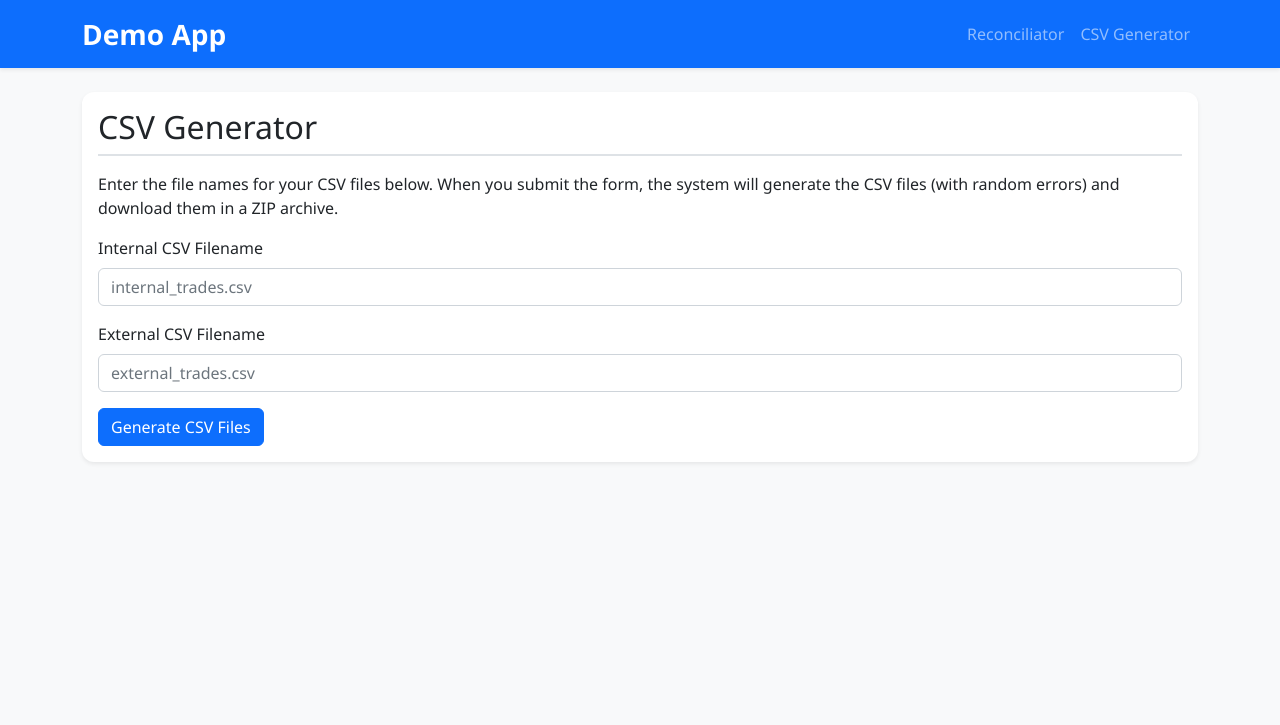
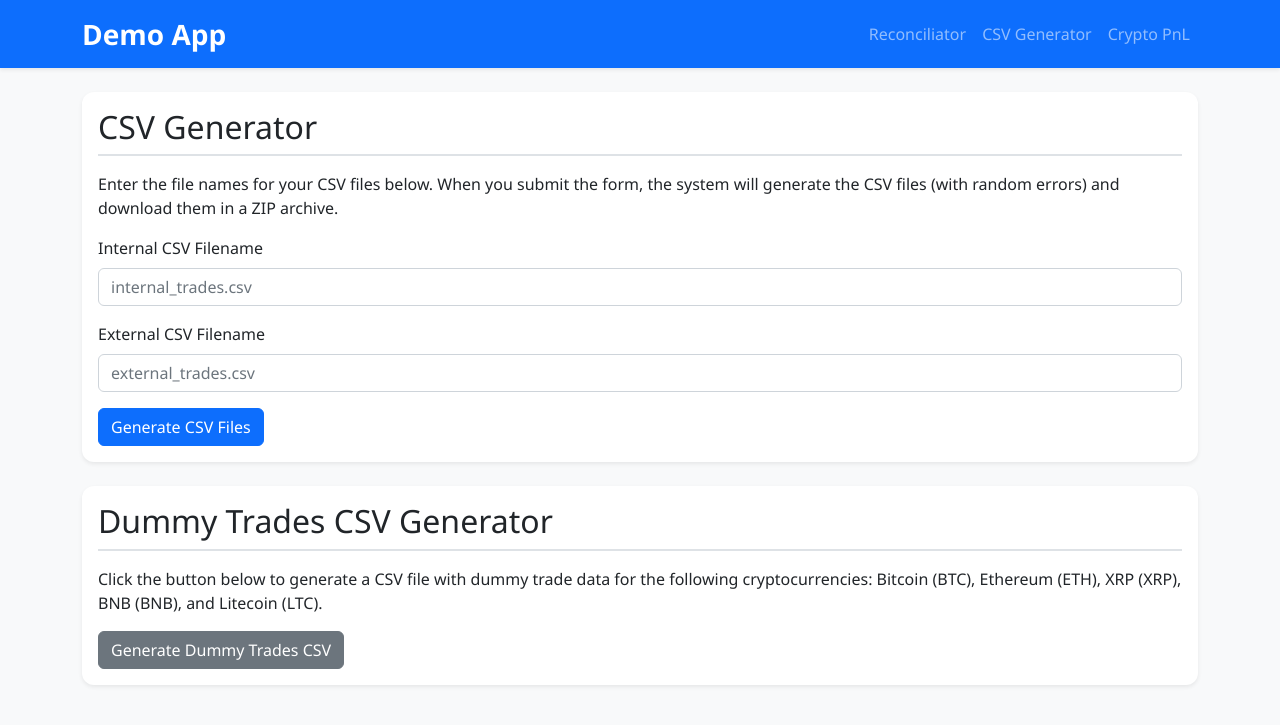
Before and after one commit to Dev-0S/CSV-Reconciliation, a Django app: page /generate_csv/ in a window 1280 px wide. Shown: the top 725 px of the page. Run offline with Django 5.2, Linux system fonts and the light colour scheme.

Commit message:
new page for pnl

```diff
--- a/reconciliation/templates/reconciliation/base.html
+++ b/reconciliation/templates/reconciliation/base.html
@@ -25,6 +25,9 @@
                     <li class="nav-item">
                         <a class="nav-link" href="{% url 'generate_csv' %}">CSV Generator</a>
                     </li>
+                    <li class="nav-item"></li>
+                        <a class="nav-link" href="{% url 'crypto_pnl' %}">Crypto PnL</a>
+                    </li>
                 </ul>
             </div>
         </div>
--- a/reconciliation/templates/reconciliation/generate_csv.html
+++ b/reconciliation/templates/reconciliation/generate_csv.html
@@ -22,4 +22,16 @@
         </form>
     </div>
 </div>
+
+<!-- New Section for Dummy Trades CSV Generation -->
+<div class="card mb-4 shadow-sm">
+    <div class="card-body">
+        <h2 class="card-title">Dummy Trades CSV Generator</h2>
+        <p class="card-text">
+            Click the button below to generate a CSV file with dummy trade data for the following cryptocurrencies:
+            Bitcoin (BTC), Ethereum (ETH), XRP (XRP), BNB (BNB), and Litecoin (LTC).
+        </p>
+        <a href="{% url 'generate_dummy_trades' %}" class="btn btn-secondary">Generate Dummy Trades CSV</a>
+    </div>
+</div>
 {% endblock %}
--- a/reconciliation/urls.py
+++ b/reconciliation/urls.py
@@ -4,4 +4,7 @@ from . import views
 urlpatterns = [
     path('', views.index, name='index'),
     path('generate_csv/', views.generate_csv_view, name='generate_csv'),
+    path('crypto_pnl/', views.crypto_pnl_view, name='crypto_pnl'),
+    path('generate_dummy_trades/', views.generate_dummy_trades_csv, name='generate_dummy_trades'),
+
 ]
--- a/reconciliation/views.py
+++ b/reconciliation/views.py
@@ -5,11 +5,13 @@ import zipfile
 from django.shortcuts import render
 from django.http import HttpResponse
 from django.contrib import messages
+import requests
+import csv, io
+from django.shortcuts import render
+from django.http import HttpResponse
 
 def index(request):
-    """
-    Reconciliator view: accepts two CSV files, performs reconciliation, and displays results.
-    """
+
     reconciliation_result = None
 
     if request.method == 'POST':
@@ -77,11 +79,7 @@ def index(request):
 
 
 def generate_csv_view(request):
-    """
-    CSV Generator view: Displays a form to name the CSV files.
-    On form submission, generates 100 internal trades and matching external trades (with random errors),
-    adds one extra trade in the external file, packages them into a ZIP, and returns the ZIP as a download.
-    """
+
     if request.method == 'POST':
         # Get user-provided file names; add .csv if missing.
         internal_filename = request.POST.get('internal_filename', 'internal_trades.csv').strip()
@@ -149,3 +147,160 @@ def generate_csv_view(request):
     else:
         # Render the CSV Generator form.
         return render(request, 'reconciliation/generate_csv.html')
+
+import requests
+import csv, io
+from django.shortcuts import render
+from django.http import HttpResponse
+
+def crypto_pnl_view(request):
+    """
+    This view fetches live crypto data for BTC, ETH, LTC, XRP, and BNB.
+    It displays a form for uploading a CSV file of trades.
+    Upon upload, it computes the PnL for each trade (and aggregates by symbol)
+    and calculates a weighted average entry price for buy trades.
+    """
+    # Define coins to fetch (CoinGecko uses IDs like "bitcoin", "ethereum", etc.)
+    coin_ids = "bitcoin,ethereum,litecoin,ripple,binancecoin"
+    api_url = "https://api.coingecko.com/api/v3/coins/markets"
+    params = {
+        "vs_currency": "usd",
+        "ids": coin_ids,
+    }
+    response = requests.get(api_url, params=params)
+    if response.status_code == 200:
+        crypto_data = response.json()
+        # Build a dictionary keyed by the uppercase symbol (e.g., "BTC")
+        live_prices = {}
+        for coin in crypto_data:
+            live_prices[coin["symbol"].upper()] = {
+                "current_price": coin["current_price"],
+                "high_24h": coin.get("high_24h"),
+                "low_24h": coin.get("low_24h"),
+                "name": coin["name"],
+            }
+    else:
+        live_prices = {}
+
+    pnl_results = {}  # Aggregated PnL per crypto symbol
+    trades = []       # List to store processed trade records
+
+    # Dictionaries to accumulate total cost and quantity for "buy" trades (for weighted average entry price)
+    entry_prices = {}
+    entry_quantities = {}
+
+    # Process CSV file upload if present
+    if request.method == "POST" and "trade_file" in request.FILES:
+        trade_file = request.FILES["trade_file"]
+        decoded_file = trade_file.read().decode("utf-8")
+        io_string = io.StringIO(decoded_file)
+        reader = csv.DictReader(io_string)
+
+        # Expected CSV columns: trade_id, symbol, trade_type, quantity, trade_price, trade_date
+        for row in reader:
+            symbol = row["symbol"].strip().upper()
+            trade_type = row.get("trade_type", "buy").strip().lower()  # default to "buy" if not specified
+            try:
+                quantity = float(row["quantity"])
+                trade_price = float(row["trade_price"])
+            except ValueError:
+                continue  # Skip rows with invalid numeric data
+
+            live_price = live_prices.get(symbol, {}).get("current_price")
+            if live_price is None:
+                pnl = None
+            else:
+                # Simple PnL calculation:
+                # For buy: (live_price - trade_price) * quantity
+                # For sell: (trade_price - live_price) * quantity
+                if trade_type == "buy":
+                    pnl = (live_price - trade_price) * quantity
+                elif trade_type == "sell":
+                    pnl = (trade_price - live_price) * quantity
+                else:
+                    pnl = None
+            row["pnl"] = pnl
+            trades.append(row)
+            if pnl is not None:
+                pnl_results[symbol] = pnl_results.get(symbol, 0) + pnl
+
+            # For entry price calculation, we only consider "buy" trades.
+            if trade_type == "buy":
+                if symbol in entry_prices:
+                    entry_prices[symbol] += trade_price * quantity
+                    entry_quantities[symbol] += quantity
+                else:
+                    entry_prices[symbol] = trade_price * quantity
+                    entry_quantities[symbol] = quantity
+
+    # Attach PnL and weighted average entry price to each coin in live_prices
+    for symbol, coin in live_prices.items():
+        coin["pnl"] = pnl_results.get(symbol, 0)  # Default to 0 if no trades exist
+        if symbol in entry_prices and entry_quantities[symbol] > 0:
+            coin["entry"] = entry_prices[symbol] / entry_quantities[symbol]
+        else:
+            coin["entry"] = None
+
+    context = {
+        "live_prices": live_prices,
+        "pnl_results": pnl_results,  # Still available if needed
+        "trades": trades,
+    }
+    return render(request, "reconciliation/crypto_pnl.html", context)
+
+import csv
+import io
+import random
+from datetime import date, timedelta
+from django.http import HttpResponse
+
+def generate_dummy_trades_csv(request):
+    """
+    Generate a CSV file containing dummy trades for a set of cryptocurrencies.
+
+    Dummy trade columns:
+      - trade_id: A unique trade identifier (e.g., T001, T002, …)
+      - symbol: The coin symbol (e.g., BTC, ETH, XRP, BNB, LTC)
+      - trade_type: "buy" or "sell" (randomly chosen)
+      - quantity: A random float (in units of the coin)
+      - trade_price: A random price between the coin's low and high for the day
+      - trade_date: A random date within the past 7 days
+    """
+    # Define our coins with the provided dummy data.
+    coins = [
+        {"symbol": "BTC", "current_price": 97494, "high": 99019, "low": 96026},
+        {"symbol": "ETH", "current_price": 2764.7, "high": 2824.26, "low": 2633.94},
+        {"symbol": "XRP", "current_price": 2.42, "high": 2.57, "low": 2.36},
+        {"symbol": "BNB", "current_price": 569.01, "high": 578.36, "low": 557.25},
+        {"symbol": "LTC", "current_price": 104.31, "high": 108.19, "low": 98.76},
+    ]
+
+    # Create an in-memory file to hold the CSV data.
+    output = io.StringIO()
+    writer = csv.writer(output)
+
+    # Write CSV header
+    writer.writerow(["trade_id", "symbol", "trade_type", "quantity", "trade_price", "trade_date"])
+
+    # Set the number of dummy trades to generate.
+    num_trades = 20
+
+    for i in range(1, num_trades + 1):
+        # Randomly choose one coin
+        coin = random.choice(coins)
+        trade_id = f"T{i:03d}"  # e.g., T001, T002, ...
+        trade_type = random.choice(["buy", "sell"])
+        # Generate a random quantity between 0.1 and 5.0 (you can adjust this range)
+        quantity = round(random.uniform(0.1, 5.0), 4)
+        # Generate a random trade price between the coin's low and high
+        trade_price = round(random.uniform(coin["low"], coin["high"]), 2)
+        # Generate a random trade date in the past 7 days.
+        days_ago = random.randint(0, 7)
+        trade_date = (date.today() - timedelta(days=days_ago)).isoformat()
+
+        writer.writerow([trade_id, coin["symbol"], trade_type, quantity, trade_price, trade_date])
+
+    # Prepare the CSV data as a downloadable file.
+    response = HttpResponse(output.getvalue(), content_type="text/csv")
+    response["Content-Disposition"] = 'attachment; filename="dummy_trades.csv"'
+    return response
```
Also changed, not shown: reconciliation/templates/reconciliation/crypto_pnl.html (added, +56 -0 lines).
